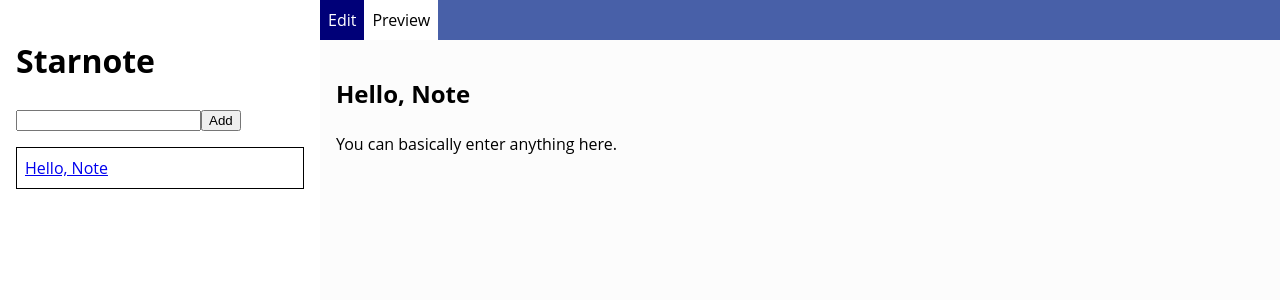
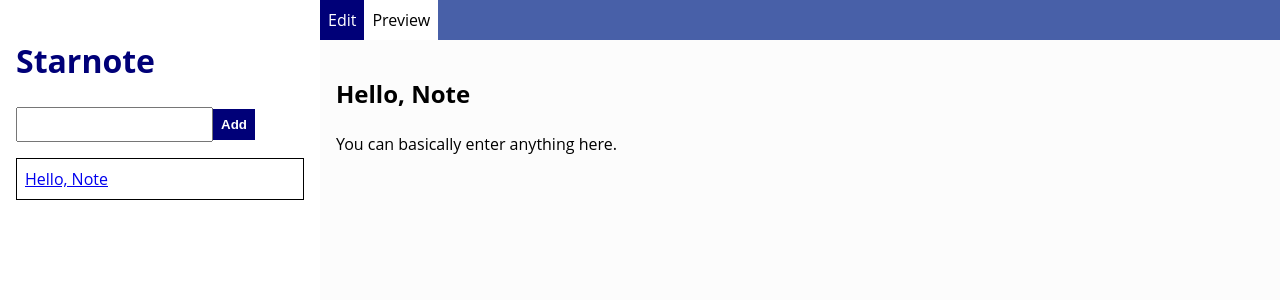
Before and after one commit to pontakornth/starnote, a React (Vite) app: page / in a window 1280 px wide. Shown: the top 300 px of the page. Built offline with nearby package versions, Linux system fonts and the light colour scheme.

Commit message:
styling: Style title and input

```diff
--- a/src/components/TheSidebar.module.css
+++ b/src/components/TheSidebar.module.css
@@ -12,3 +12,20 @@
 	padding: .5rem;
 	margin-bottom: .5rem;
 }
+
+.title {
+	color: 	#000078;
+}
+
+.titleInput {
+	padding: .5rem;
+}
+
+.addButton {
+	padding: .5rem;
+	background:	#000078;
+	color: #fff;
+	font-weight: bold;
+	border: none;
+	cursor: pointer;
+}
--- a/src/components/TheSidebar.tsx
+++ b/src/components/TheSidebar.tsx
@@ -21,9 +21,9 @@ const TheSidebar = () => {
 	}
 	return (
 		<div className={styles.theSidebar}>
-			<h1>Starnote</h1>
-			<input type="next" name="note-title" value={title} onChange={handleChangeTitle} />
-			<button onClick={addNote}>Add</button>
+			<h1 className={styles.title}>Starnote</h1>
+			<input className={styles.titleInput} type="next" name="note-title" value={title} onChange={handleChangeTitle} />
+			<button className={styles.addButton} onClick={addNote}>Add</button>
 			<ul className={styles.noteList}>
 				{notesState.notes.map((note, index) => (
 					<li key={note.id}>
```
